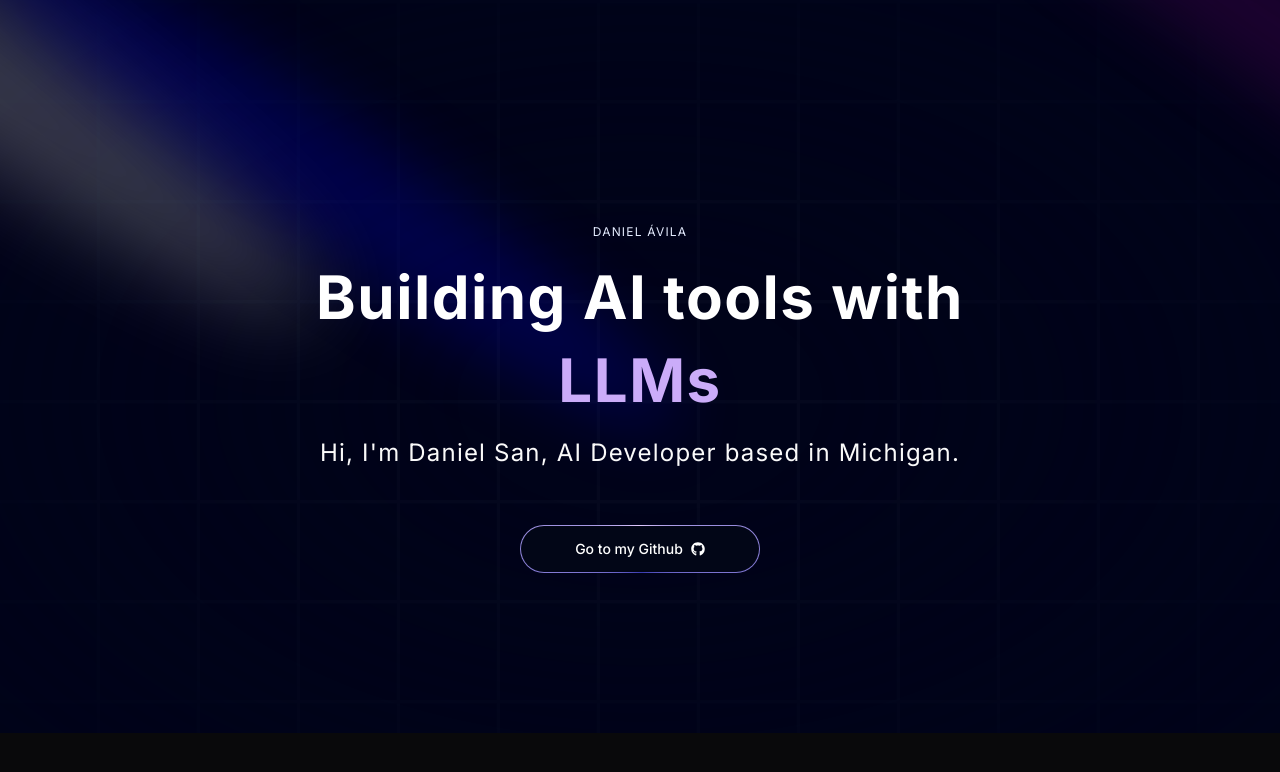
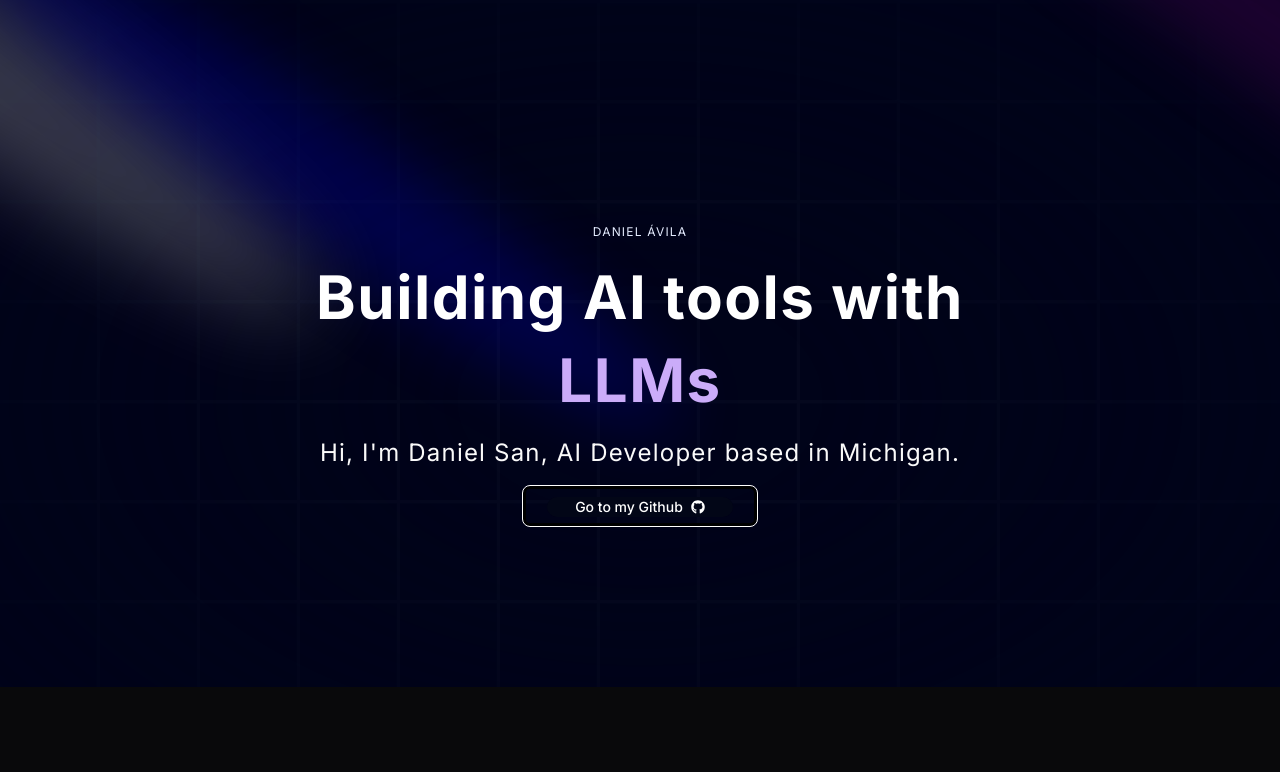
Before and after one commit to davila7/danielavila.me, a Next.js app: page / in a window 1280 px wide. Shown: the top 772 px of the page. Built offline with nearby package versions, Linux system fonts and the light colour scheme.

Commit message:
fix button

```diff
--- a/components/ui/MagicButton.tsx
+++ b/components/ui/MagicButton.tsx
@@ -4,14 +4,21 @@ const MagicButton = ({
     title: string; icon: React.ReactNode, position: string; handleClick?: () => void; otherClasses?: string;
 }) => {
   return (
-    <button className="relative inline-flex h-12 w-full overflow-hidden rounded-full p-[1px] focus:outline-none md:w-60 md:mt-10">
-        <span className="absolute inset-[-1000%] animate-[spin_2s_linear_infinite] bg-[conic-gradient(from_90deg_at_50%_50%,#E2CBFF_0%,#393BB2_50%,#E2CBFF_100%)]" />
+    <button className="shadow-[0_0_0_3px_#000000_inset] px-6 py-2 bg-transparent border border-black dark:border-white dark:text-white text-black rounded-lg font-bold transform hover:-translate-y-1 transition duration-400">
         <span className={`inline-flex h-full w-full cursor-pointer items-center justify-center rounded-full bg-slate-950 px-7 text-sm font-medium text-white backdrop-blur-3xl gap-2 ${otherClasses}`}>
             {position === 'left' && icon}
             {title}
             {position === 'right' && icon}
         </span>
-    </button>
+</button>
+    // <button className="relative inline-flex h-12 w-full overflow-hidden rounded-full p-[1px] focus:outline-none md:w-60 md:mt-10">
+    //     <span className="absolute inset-[-1000%] animate-[spin_2s_linear_infinite] bg-[conic-gradient(from_90deg_at_50%_50%,#E2CBFF_0%,#393BB2_50%,#E2CBFF_100%)]" />
+    //     <span className={`inline-flex h-full w-full cursor-pointer items-center justify-center rounded-full bg-slate-950 px-7 text-sm font-medium text-white backdrop-blur-3xl gap-2 ${otherClasses}`}>
+    // {position === 'left' && icon}
+    // {title}
+    // {position === 'right' && icon}
+    //     </span>
+    // </button>
   )
 }
 
```
